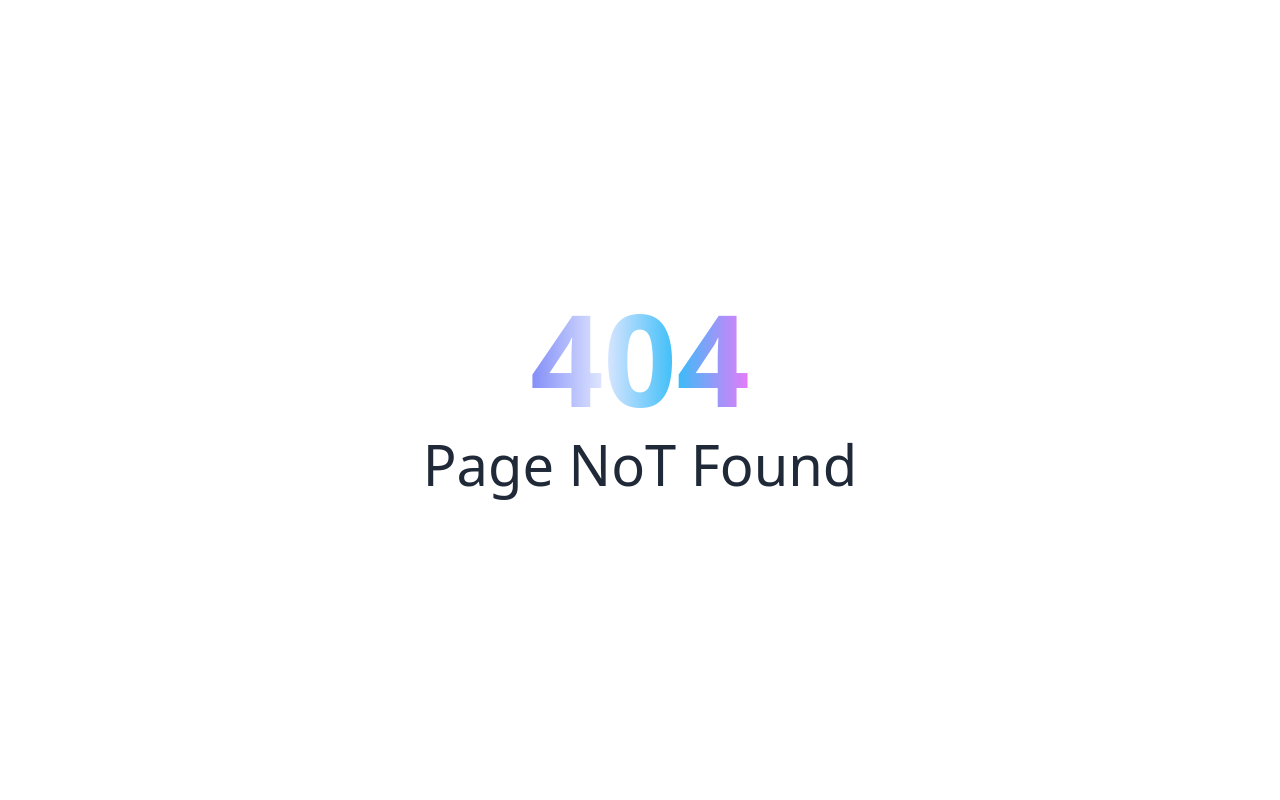
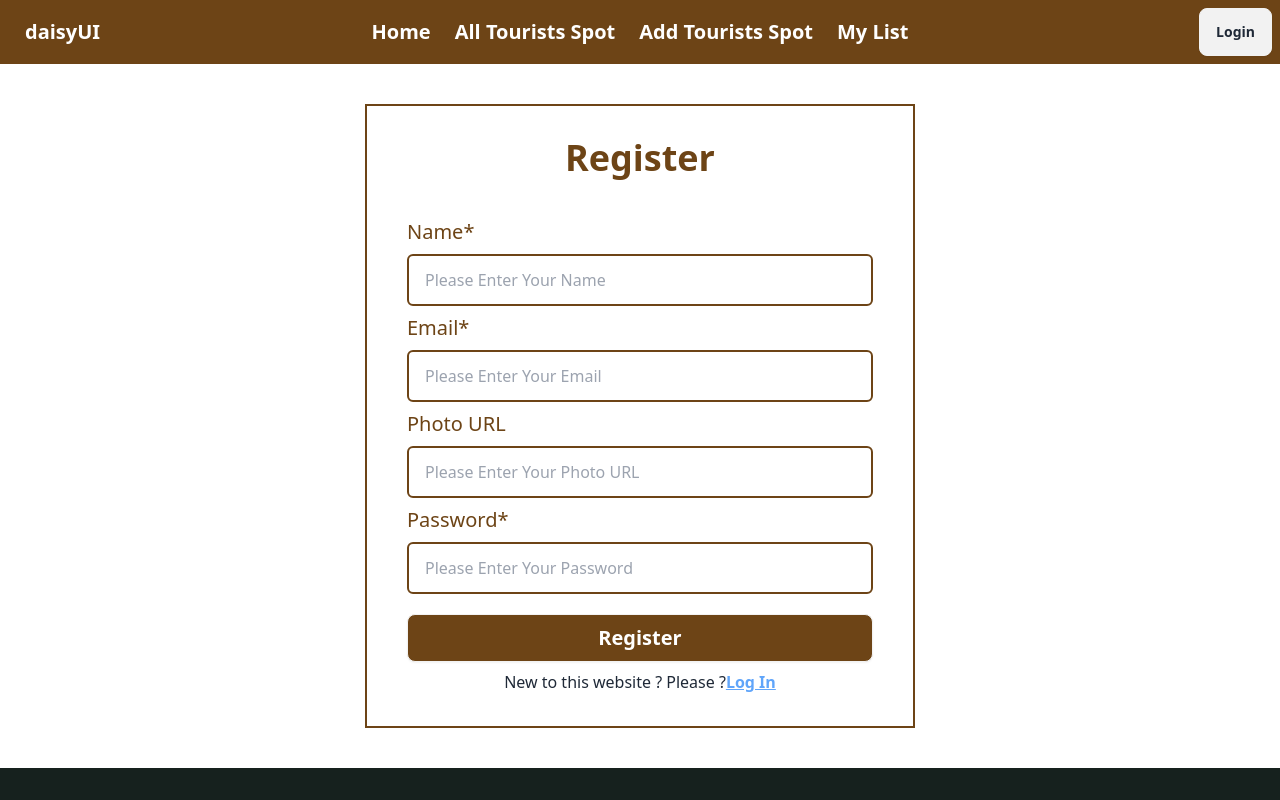
Before and after one commit to Masumbillah2062003/B9A10-Dream-Tourist, a React (Vite) app: page /register in a window 1280 px wide. Before the commit this address had no page. Shown: the top 800 px of the page. Built offline with nearby package versions, Linux system fonts and the light colour scheme.

Commit message:
Added Login, register, addturists allturists mylist and useContext to  the Website

```diff
--- a/package.json
+++ b/package.json
@@ -13,8 +13,10 @@
     "firebase": "^10.11.1",
     "localforage": "^1.10.0",
     "match-sorter": "^6.3.4",
+    "prop-types": "^15.8.1",
     "react": "^18.2.0",
     "react-dom": "^18.2.0",
+    "react-hook-form": "^7.51.3",
     "react-router-dom": "^6.23.0",
     "sort-by": "^1.2.0"
   },
--- /dev/null
+++ b/src/Component/AddTourists.jsx
@@ -0,0 +1,10 @@
+
+const AddTourists = () => {
+    return (
+        <div>
+
+        </div>
+    );
+};
+
+export default AddTourists;
--- /dev/null
+++ b/src/Component/AllTourists.jsx
@@ -0,0 +1,11 @@
+
+
+const AllTourists = () => {
+    return (
+        <div>
+            all torists
+        </div>
+    );
+};
+
+export default AllTourists;
--- /dev/null
+++ b/src/Component/Login.jsx
@@ -0,0 +1,80 @@
+import { useForm } from "react-hook-form";
+import { Link } from "react-router-dom";
+
+const Login = () => {
+  const {
+    register,
+    handleSubmit,
+    formState: { errors },
+  } = useForm();
+
+  const onSubmit = (data) => {
+    console.log(data);
+  };
+  return (
+    <div className="py-10 flex items-center justify-center">
+      <div className="w-[550px] border-2 border-[#6d4416] px-10 py-8">
+        <h1 className="text-center text-4xl font-bold text-[#6d4416]">
+          Log In
+        </h1>
+        <form onSubmit={handleSubmit(onSubmit)} className="mt-8">
+          <label>
+            <span className="text-[#6d4416] font-medium text-xl py-2 block">
+              {" "}
+              Email*
+            </span>
+            <input
+              type="email"
+              placeholder="Please Enter Your Email"
+              className="w-full border-2 border-[#6d4416] rounded-md px-4 py-3 outline-none"
+              {...register("email", { required: true })}
+            />
+            {errors.email && (
+              <span className="text-red-700">This field is required</span>
+            )}
+          </label>
+
+          <label className="block">
+            <span className="text-[#6d4416] font-medium text-xl py-2 block">
+              {" "}
+              Password*
+            </span>
+            <input
+              type="password"
+              placeholder="Please Enter Your Password"
+              className="w-full border-2 border-[#6d4416] rounded-md px-4 py-3 outline-none"
+              {...register("password", { required: true })}
+            />
+
+            <div className="flex justify-between">
+              <p>
+                {errors.password && (
+                  <span className="text-red-700">This field is required</span>
+                )}
+              </p>
+              <Link className="text-blue-900 underline">Forget Password ?</Link>
+            </div>
+          </label>
+
+          <label className="mt-8 block">
+            <input
+              type="submit"
+              value="Log In"
+              className="w-full bg-[#6d4416] btn hover:bg-[#6d4416] text-white text-xl font-semibold outline-none"
+            />
+          </label>
+        </form>
+        <div className="mt-2">
+          <p className="text-center">
+            New to this website ? Please ?
+            <Link to="/register" className="underline font-bold text-blue-400">
+              Register
+            </Link>
+          </p>
+        </div>
+      </div>
+    </div>
+  );
+};
+
+export default Login;
--- /dev/null
+++ b/src/Component/MyList.jsx
@@ -0,0 +1,10 @@
+
+const MyList = () => {
+    return (
+        <div>
+
+        </div>
+    );
+};
+
+export default MyList;
--- a/src/Component/Navbar.jsx
+++ b/src/Component/Navbar.jsx
@@ -1,6 +1,36 @@
+import { Link, NavLink } from "react-router-dom";
+
 const Navbar = () => {
+  const navlinks = (
+    <div className="flex gap-6 text-xl font-semibold">
+      <NavLink
+        to="/"
+        className={({isActive}) => (isActive ? "border-b-2" : "border-none")}
+      >
+        Home
+      </NavLink>
+      <NavLink
+        to="/allTourists"
+        className={({isActive}) => (isActive ? "border-b-2" : "border-none")}
+      >
+        All Tourists Spot
+      </NavLink>
+      <NavLink
+        to="/addTourists"
+        className={({isActive}) => (isActive ? "border-b-2" : "border-none")}
+      >
+        Add Tourists Spot
+      </NavLink>
+      <NavLink
+        to="/mylist"
+        className={({isActive}) => (isActive ? "border-b-2" : "border-none")}
+      >
+        My List
+      </NavLink>
+    </div>
+  );
   return (
-    <div className="navbar bg-base-100">
+    <div className="navbar bg-[#6d4416] text-white">
       <div className="navbar-start">
         <div className="dropdown">
           <div tabIndex={0} role="button" className="btn btn-ghost lg:hidden">
@@ -23,52 +53,19 @@ const Navbar = () => {
             tabIndex={0}
             className="menu menu-sm dropdown-content mt-3 z-[1] p-2 shadow bg-base-100 rounded-box w-52"
           >
-            <li>
-              <a>Item 1</a>
-            </li>
-            <li>
-              <a>Parent</a>
-              <ul className="p-2">
-                <li>
-                  <a>Submenu 1</a>
-                </li>
-                <li>
-                  <a>Submenu 2</a>
-                </li>
-              </ul>
-            </li>
-            <li>
-              <a>Item 3</a>
-            </li>
+            {navlinks}
           </ul>
         </div>
         <a className="btn btn-ghost text-xl">daisyUI</a>
       </div>
       <div className="navbar-center hidden lg:flex">
-        <ul className="menu menu-horizontal px-1">
-          <li>
-            <a>Item 1</a>
-          </li>
-          <li>
-            <details>
-              <summary>Parent</summary>
-              <ul className="p-2">
-                <li>
-                  <a>Submenu 1</a>
-                </li>
-                <li>
-                  <a>Submenu 2</a>
-                </li>
-              </ul>
-            </details>
-          </li>
-          <li>
-            <a>Item 3</a>
-          </li>
-        </ul>
+        <ul className="menu menu-horizontal px-1">{navlinks}</ul>
       </div>
       <div className="navbar-end">
-        <div className="dropdown dropdown-end">
+        <Link className="btn" to="/login">
+          Login
+        </Link>
+        {/* <div className="dropdown dropdown-end">
           <div
             tabIndex={0}
             role="button"
@@ -98,7 +95,7 @@ const Navbar = () => {
               <a>Logout</a>
             </li>
           </ul>
-        </div>
+        </div> */}
       </div>
     </div>
   );
--- /dev/null
+++ b/src/Component/Register.jsx
@@ -0,0 +1,118 @@
+
+import { useContext } from "react";
+import { useForm } from "react-hook-form";
+import { Link } from "react-router-dom";
+import { AuthContext } from "../Provider/AuthProvider";
+
+
+
+const Register = () => {
+    const {createSignUp} = useContext(AuthContext)
+
+  const {
+    register,
+    handleSubmit,
+    formState: { errors },
+  } = useForm();
+
+  const handleRegister = (data) => {
+    const { name, email, photo, password } = data;
+    console.log(name, photo, email, password);
+
+    createSignUp( email, password)
+    .then(result => {
+        console.log(result.user)
+    })
+    .catch(error => {
+        console.error(error)
+    })
+  };
+  return (
+    <div className="h-auto py-10 flex items-center justify-center">
+      <div className="w-[550px] border-2 border-[#6d4416] px-10 py-8">
+        <h1 className="text-center text-4xl font-bold text-[#6d4416]">
+          Register
+        </h1>
+        <form onSubmit={handleSubmit(handleRegister)} className="mt-8">
+          <label className="block">
+            <span className="text-[#6d4416] font-medium text-xl py-2 block">
+              {" "}
+              Name*
+            </span>
+            <input
+              type="text"
+              placeholder="Please Enter Your Name"
+              className="w-full border-2 border-[#6d4416] rounded-md px-4 py-3 outline-none"
+              {...register("name", { required: true })}
+            />
+            {errors.name && (
+              <span className="text-red-700">This field is required</span>
+            )}
+          </label>
+          <label className="block">
+            <span className="text-[#6d4416] font-medium text-xl py-2 block">
+              {" "}
+              Email*
+            </span>
+            <input
+              type="email"
+              placeholder="Please Enter Your Email"
+              className="w-full border-2 border-[#6d4416] rounded-md px-4 py-3 outline-none"
+              {...register("email", { required: true })}
+            />
+            {errors.email && (
+              <span className="text-red-700">This field is required</span>
+            )}
+          </label>
+
+          <label className="block">
+            <span className="text-[#6d4416] font-medium text-xl py-2 block">
+              {" "}
+              Photo URL
+            </span>
+            <input
+              type="text"
+              placeholder="Please Enter Your Photo URL"
+              className="w-full border-2 border-[#6d4416] rounded-md px-4 py-3 outline-none"
+              {...register("photo")}
+            />
+          </label>
+
+          <label className="block">
+            <span className="text-[#6d4416] font-medium text-xl py-2 block">
+              {" "}
+              Password*
+            </span>
+            <input
+              type="password"
+              placeholder="Please Enter Your Password"
+              className="w-full border-2 border-[#6d4416] rounded-md px-4 py-3 outline-none"
+              {...register("password", { required: true })}
+            />
+            {errors.password && (
+              <span className="text-red-700">This field is required</span>
+            )}
+          </label>
+
+          <label className="mt-5 block">
+            <input
+              type="submit"
+              value="Register"
+              className="w-full bg-[#6d4416] btn hover:bg-[#6d4416] text-white text-xl font-semibold outline-none"
+            />
+          </label>
+        </form>
+        <div className="mt-2">
+          <p className="text-center">
+            New to this website ? Please ?
+            <Link to="/login" className="underline font-bold text-blue-400">
+              Log In
+            </Link>
+          </p>
+        </div>
+      </div>
+    </div>
+  );
+};
+
+export default Register;
--- /dev/null
+++ b/src/Provider/AuthProvider.jsx
@@ -0,0 +1,28 @@
+import { createContext } from "react";
+import PropTypes from "prop-types";
+import auth from "../Firebase/firebase.config";
+import { createUserWithEmailAndPassword } from "firebase/auth";
+
+export const AuthContext = createContext(null);
+
+const AuthProvider = ({ children }) => {
+  //register create account
+  const createSignUp = (email, password) => {
+    return createUserWithEmailAndPassword(auth, email, password);
+  };
+
+
+  const authInfo = {
+    createSignUp,
+
+  };
+  return (
+    <AuthContext.Provider value={authInfo}>{children}</AuthContext.Provider>
+  );
+};
+
+export default AuthProvider;
+
+AuthProvider.propTypes = {
+  children: PropTypes.node,
+};
--- a/src/main.jsx
+++ b/src/main.jsx
@@ -3,9 +3,12 @@ import ReactDOM from "react-dom/client";
 import "./index.css";
 import { RouterProvider } from "react-router-dom";
 import router from "./Route/Router";
+import AuthProvider from "./Provider/AuthProvider";
 
 ReactDOM.createRoot(document.getElementById("root")).render(
   <React.StrictMode>
-    <RouterProvider router={router} />
+    <AuthProvider>
+      <RouterProvider router={router} />
+    </AuthProvider>
   </React.StrictMode>
 );
```
Also changed, not shown: src/Route/Router.jsx (+26 -1 lines), 1 other file (tests, documents, lock files or other folders).
